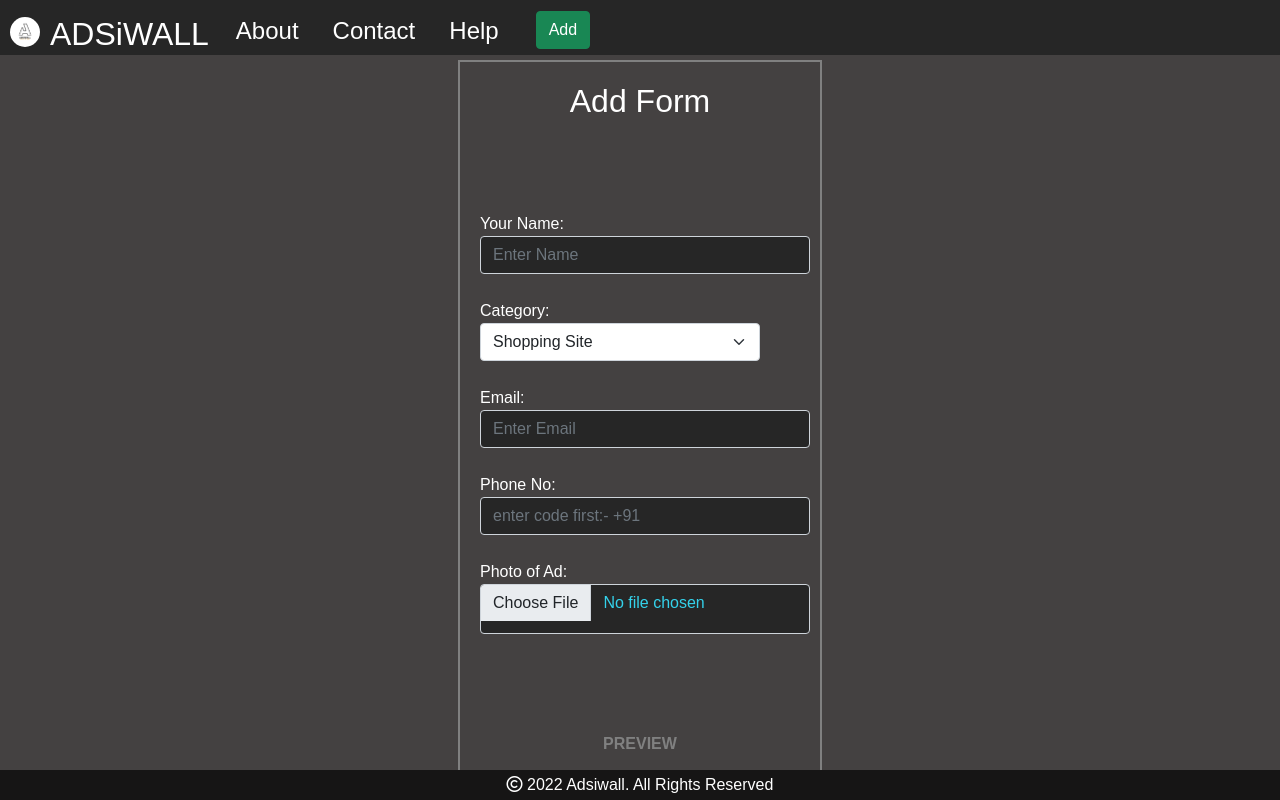
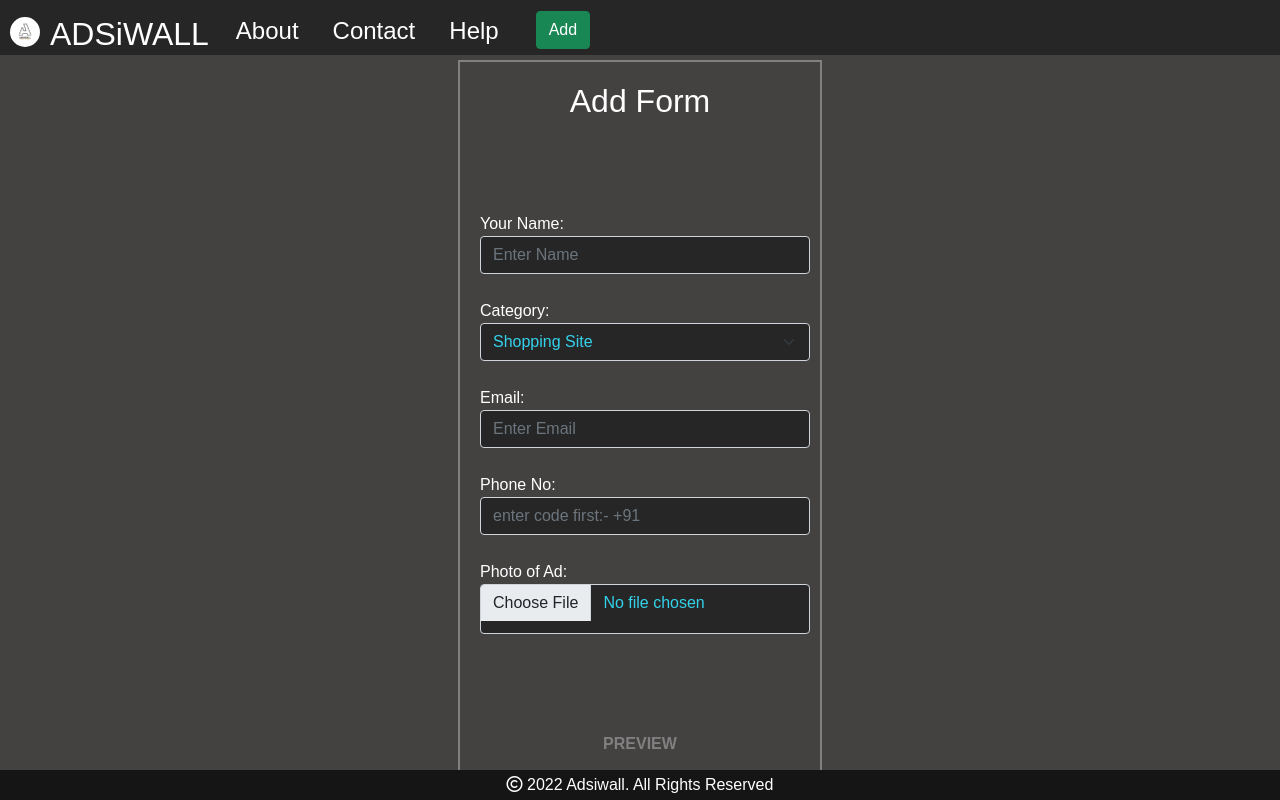
Before and after one commit to NobelRoyP/ADSiWALL-REACT-APP, a React (Create React App) app: page /add-photo in a window 1280 px wide. Shown: the top 800 px of the page. Built offline with nearby package versions, Linux system fonts and the light colour scheme.

Commit message:
Update AddPhoto.css

```diff
--- a/src/AddPhoto.css
+++ b/src/AddPhoto.css
@@ -32,8 +32,10 @@ form{
 	color: #34d2eb;
 }
 .form-select {
-        width: 280px;
+        width: 330px;
         margin-bottom: 25px;
+        color: #34d2eb;
+        background-color: #262626;
 }
 #preview {
 	height:170px;
```
